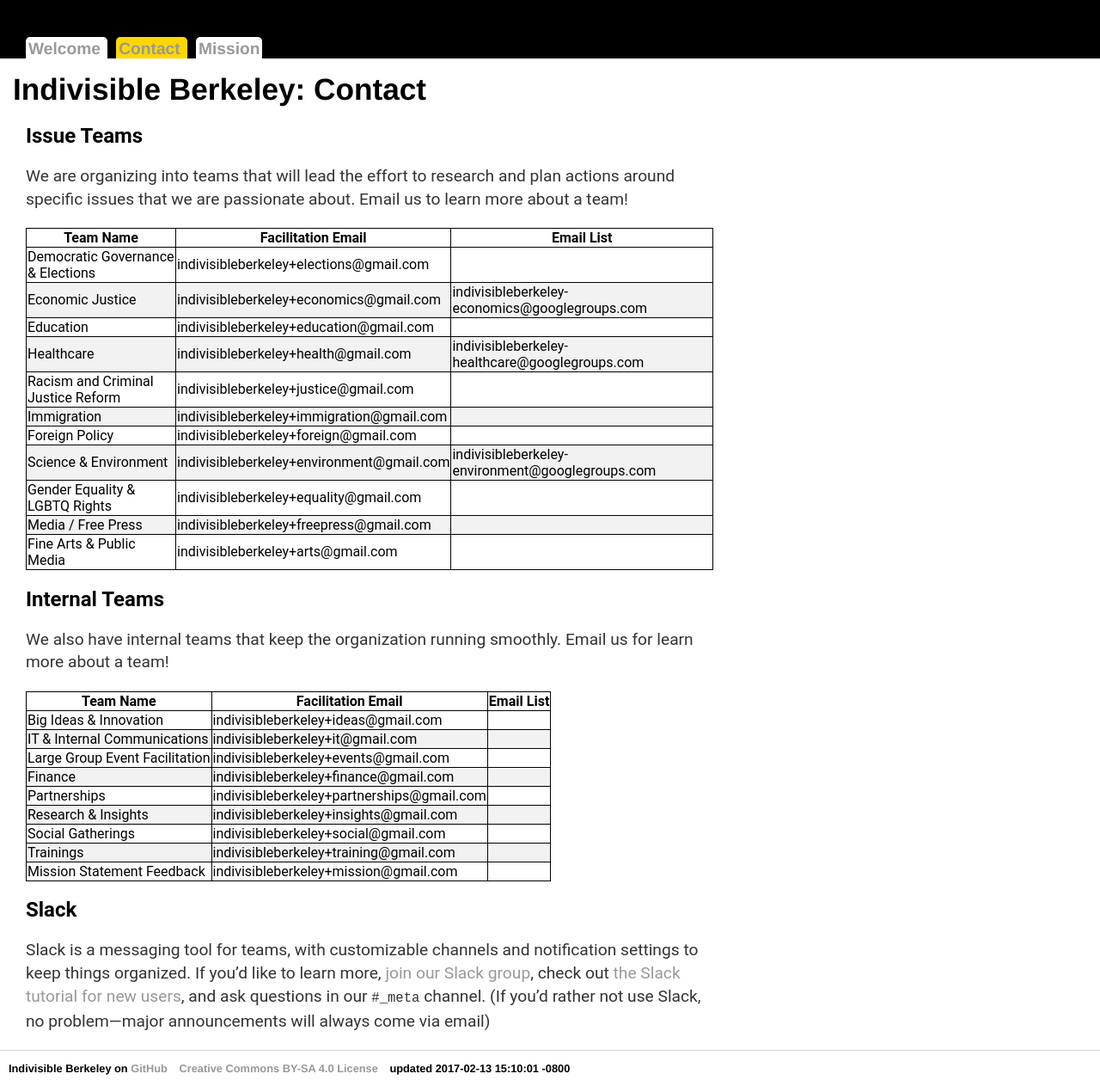
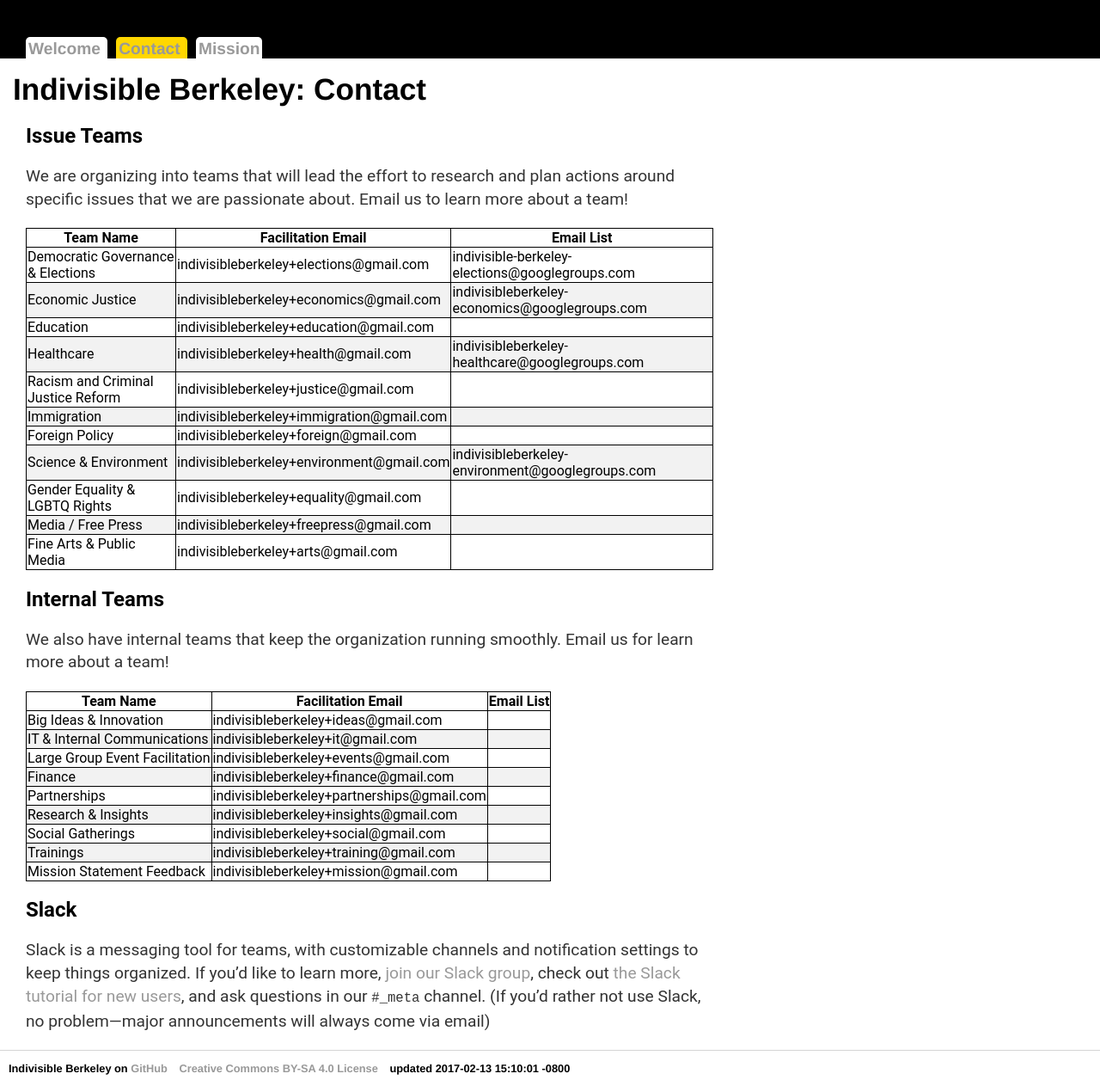
Before and after one commit to bc-design/www-ib, a Jekyll site: the page built from docs/_pages/contact.md, in a window 1280 px wide. Shown: the whole page at 86% size. Built offline with Jekyll 4.4.1, drawn with Linux system fonts in a browser that asks for light colours.

Commit message:
elections team address

```diff
--- a/docs/_pages/contact.md
+++ b/docs/_pages/contact.md
@@ -12,7 +12,7 @@ We are organizing into teams that will lead the effort to research and plan acti
 
 | Team Name                          | Facilitation Email                         | Email List                                       |
 |------------------------------------|--------------------------------------------|--------------------------------------------------|
-| Democratic Governance & Elections  | indivisibleberkeley+elections@gmail.com    |                                                  |
+| Democratic Governance & Elections  | indivisibleberkeley+elections@gmail.com    | indivisible-berkeley-elections@googlegroups.com  |
 | Economic Justice                   | indivisibleberkeley+economics@gmail.com    | indivisibleberkeley-economics@googlegroups.com   |
 | Education                          | indivisibleberkeley+education@gmail.com    |                                                  |
 | Healthcare                         | indivisibleberkeley+health@gmail.com       | indivisibleberkeley-healthcare@googlegroups.com  |
```
